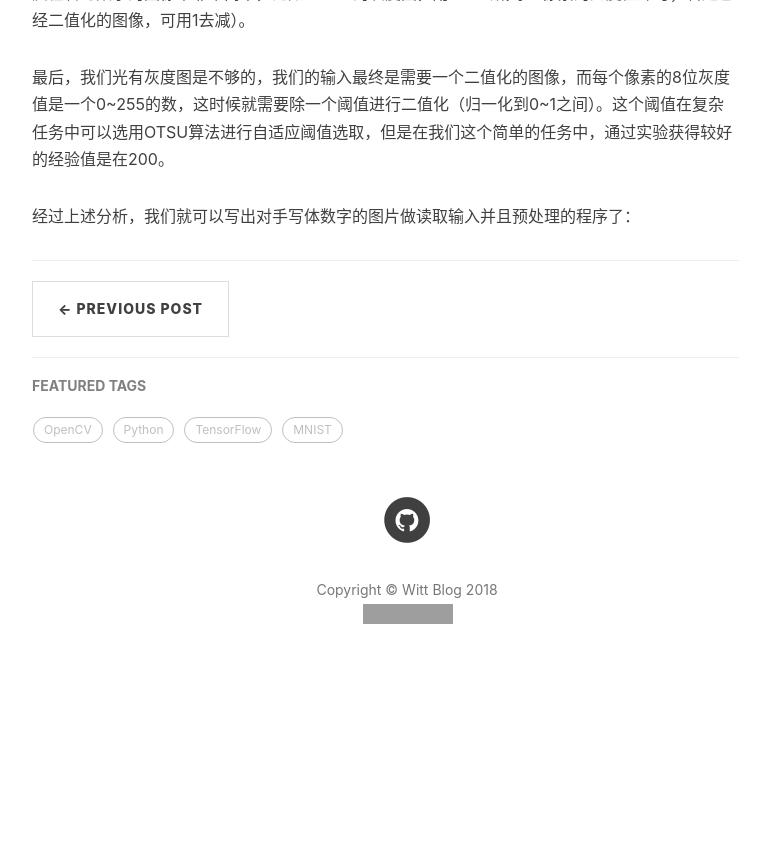
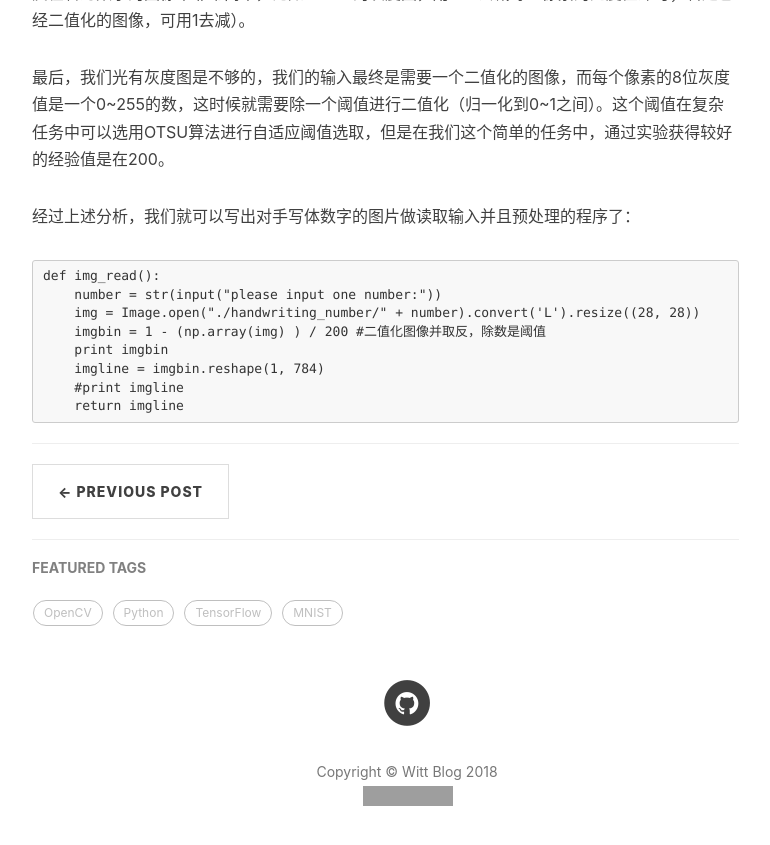
Before and after one commit to primetong/primetong.github.io, a Jekyll site: the page built from _posts/2018-04-28-tensorflow-mnist-handwriting-recognition.markdown, in a window 1280 px wide and 900 px high, scrolled down 4809 px. Shown: the top 845 px of the window, without its empty margins (233-1003 px from the left). Built offline with Jekyll 4.4.1, drawn with Linux system fonts in a browser that asks for light colours; nearby versions of some CDN libraries; comment, search, counter and statistics services are not loaded; before the commit the page ends 5526 px from its top, so only the background shows below that; grey boxes are pictures that could not be loaded.

Commit message:
Post tensorflow-mnist-handwriting-recognition

````diff
--- a/_posts/2018-04-28-tensorflow-mnist-handwriting-recognition.markdown
+++ b/_posts/2018-04-28-tensorflow-mnist-handwriting-recognition.markdown
@@ -146,3 +146,13 @@ IOError: cannot open resource
 最后，我们光有灰度图是不够的，我们的输入最终是需要一个二值化的图像，而每个像素的8位灰度值是一个0~255的数，这时候就需要除一个阈值进行二值化（归一化到0~1之间）。这个阈值在复杂任务中可以选用OTSU算法进行自适应阈值选取，但是在我们这个简单的任务中，通过实验获得较好的经验值是在200。
 
 经过上述分析，我们就可以写出对手写体数字的图片做读取输入并且预处理的程序了：
+```
+def img_read():
+    number = str(input("please input one number:"))
+    img = Image.open("./handwriting_number/" + number).convert('L').resize((28, 28))
+    imgbin = 1 - (np.array(img) ) / 200	#二值化图像并取反，除数是阈值
+    print imgbin
+    imgline = imgbin.reshape(1, 784)
+    #print imgline
+    return imgline
+```
````
